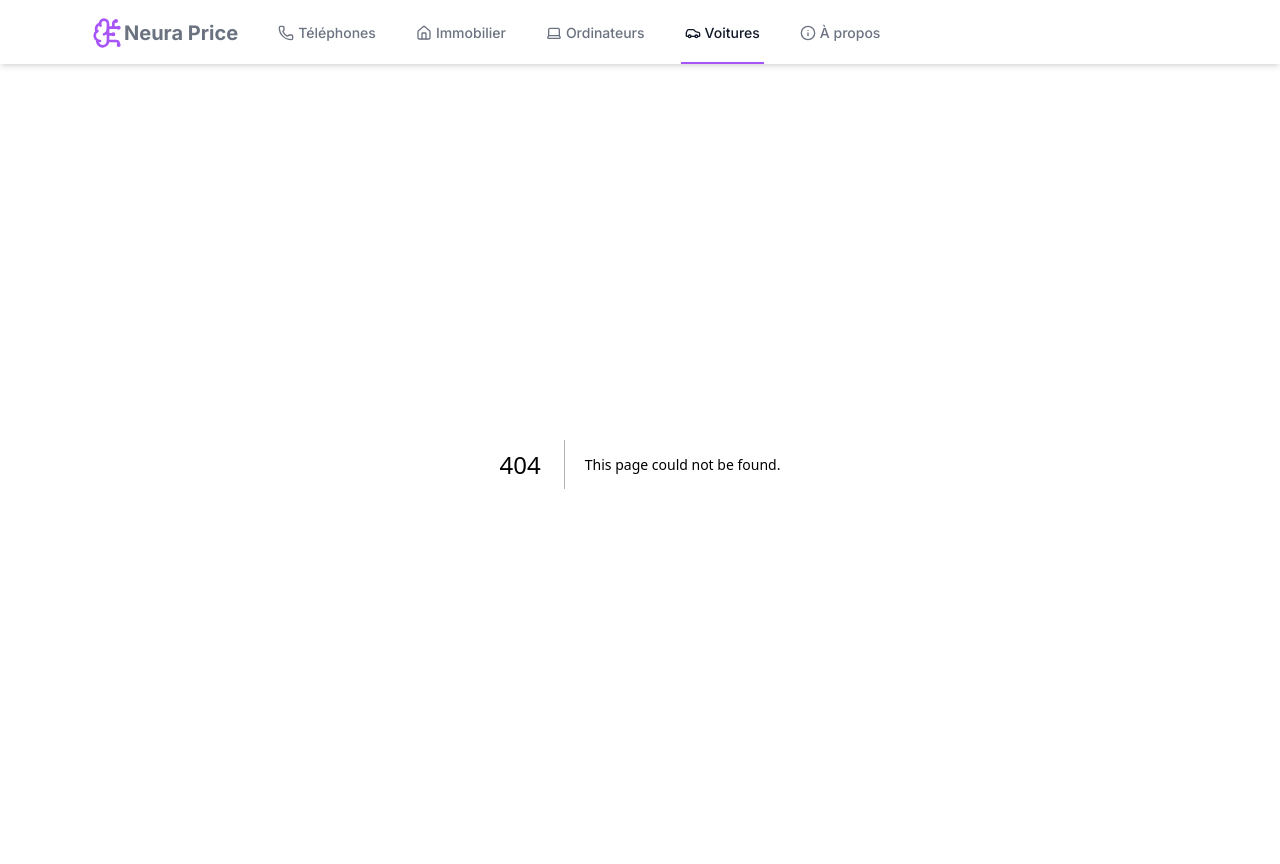
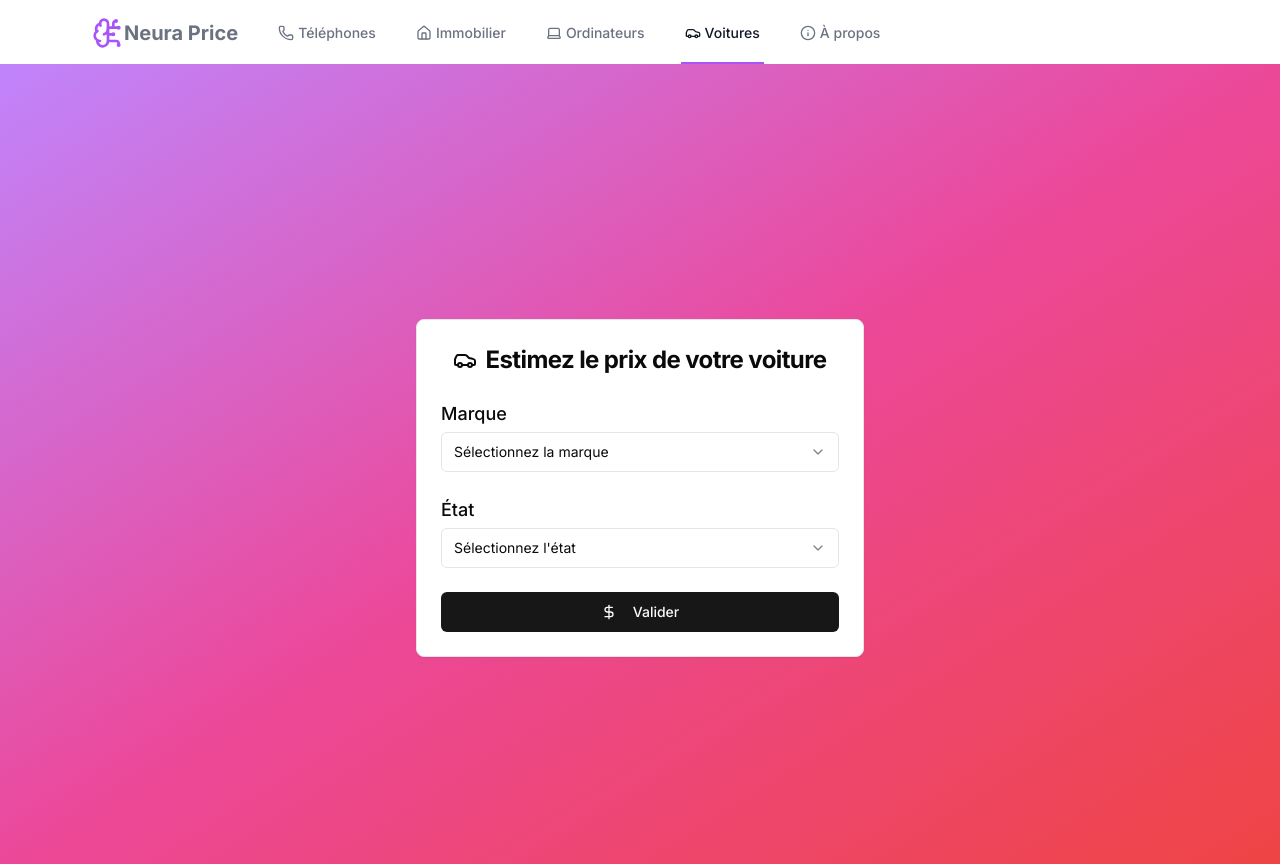
Before and after one commit to Florian-DAUVERGNE/NeuraPrice, a Next.js app in the folder Frontend/: page /car in a window 1280 px wide. Before the commit this address had no page. Built offline with nearby package versions, Linux system fonts and the light colour scheme.

Commit message:
feat: added car page

```diff
--- /dev/null
+++ b/Frontend/app/car/page.tsx
@@ -0,0 +1,43 @@
+"use client";
+
+import DynamicForm from "@/components/basic/DynamicForm";
+import { Car } from "lucide-react";
+import FormField from "@/types/FormField.interface";
+import PhoneFormData from "@/types/PhoneFormData.interface";
+import { Brand,Conditions } from "@/types/enums/phone.enum";
+import { useFormSubmit } from "@/hooks/useFormSubmit";
+
+export default function PhoneForm() {
+  const { handleFormSubmit } = useFormSubmit();
+
+  const fields: FormField[] = [
+    {
+      name: "brand",
+      label: "Marque",
+      type: "select",
+      placeholder: "Sélectionnez la marque",
+      options: Object.values(Brand),
+      required: true,
+    },
+    {
+      name: "condition",
+      label: "État",
+      type: "select",
+      placeholder: "Sélectionnez l'état",
+      options: Object.values(Conditions),
+      required: true,
+    },
+  ];
+
+  return (
+    <main className="min-h-screen bg-gradient-to-br from-purple-400 via-pink-500 to-red-500 pt-16 flex items-center justify-center p-4">
+      <DynamicForm
+        Icon={Car}
+        title="Estimez le prix de votre voiture"
+        fields={fields}
+        onSubmit={(data: PhoneFormData) => handleFormSubmit(data, fields)}
+      />
+
+    </main>
+  );
+}
```
